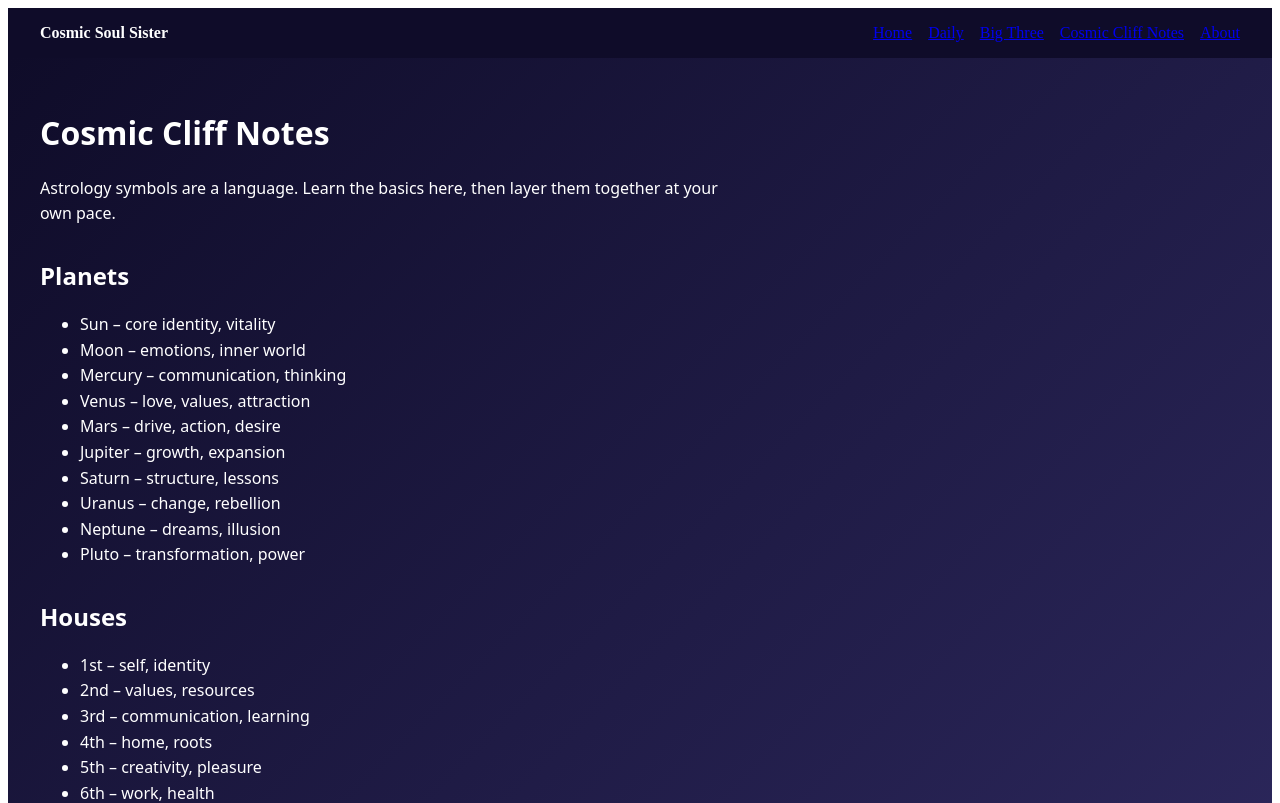
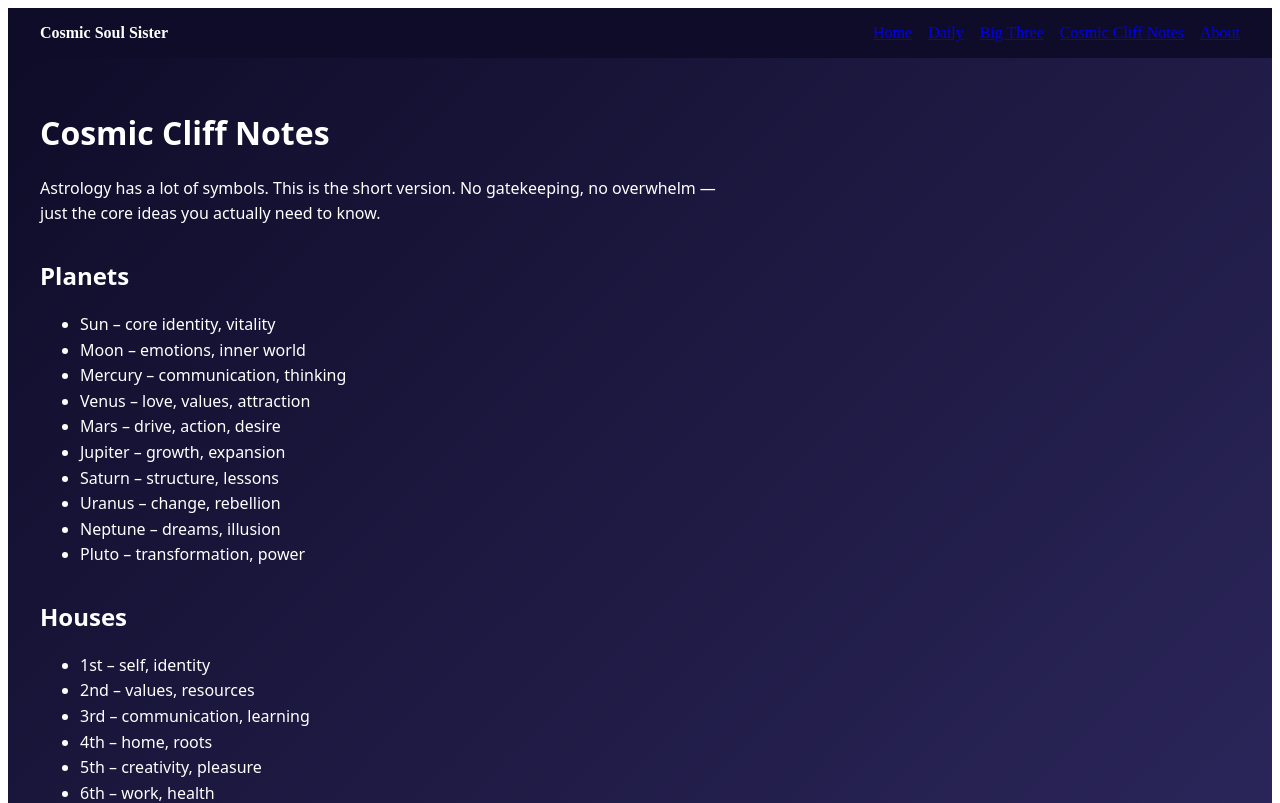
Before and after one commit to stargirl369/cosmic-soul-sister, a Next.js app: page /cosmic-cliff-notes in a window 1280 px wide. Shown: the top 803 px of the page. Built offline with nearby package versions, Linux system fonts and the light colour scheme.

Commit message:
Revise introduction for clarity on astrology symbols
Updated the introductory paragraph to simplify the message about astrology symbols.

```diff
--- a/pages/cosmic-cliff-notes.js
+++ b/pages/cosmic-cliff-notes.js
@@ -66,8 +66,9 @@ export default function CosmicCliffNotes() {
       }}>
         <h1>Cosmic Cliff Notes</h1>
         <p style={{ maxWidth: '700px', lineHeight: 1.6 }}>
-          Astrology symbols are a language. Learn the basics here, then
-          layer them together at your own pace.
+          Astrology has a lot of symbols. This is the short version.
+No gatekeeping, no overwhelm — just the core ideas you actually
+need to know.
         </p>
 
         {Object.entries(sections).map(([title, items]) => (
```
